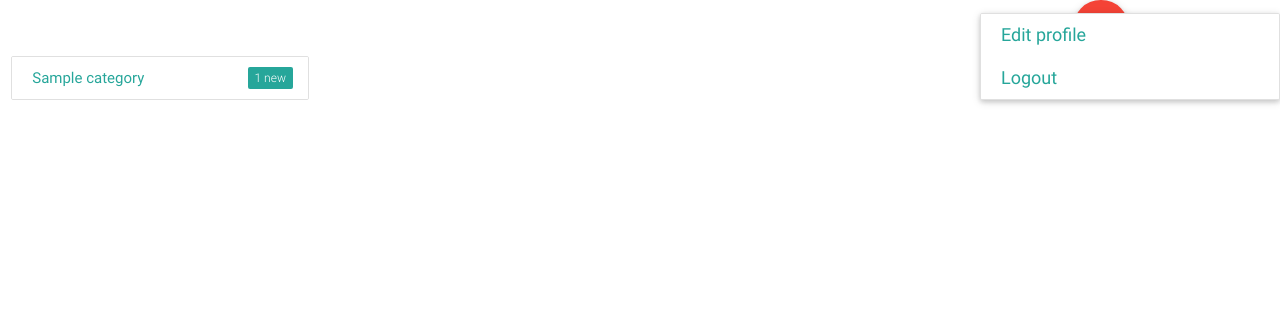
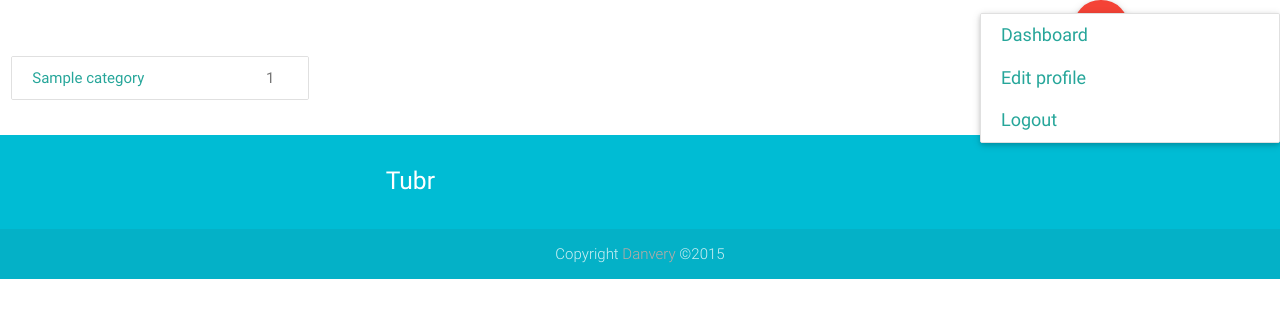
Before and after one commit to andela-vdugeri/learner-tube, a Laravel app: template resources/views/users/dashboard.blade.php in a window 1280 px wide, after a click that opens the changed part. Shown: the part 64-382 px from the top of the page. Run offline with Laravel 8, Linux system fonts and the light colour scheme; the template is opened without the code that fills it: most values are stand-ins (such as "Sample title", 1, 10 or a date in 2020); some libraries are stand-ins or nearby versions.

Commit message:
Add video count to side bar

```diff
--- a/app/AuthenticateUser.php
+++ b/app/AuthenticateUser.php
@@ -53,7 +53,6 @@ class AuthenticateUser {
 	 {
 
 		if(! $hasCode) {
-
 			return $this->getAuthorization($provider);
 		}
 
--- a/app/Http/Controllers/HomeController.php
+++ b/app/Http/Controllers/HomeController.php
@@ -5,6 +5,7 @@ namespace Tubr\Http\Controllers;
 use Tubr\Category;
 use Tubr\Http\Requests;
 use Illuminate\Support\Facades\Auth;
+use Tubr\Repositories\CategoriesRepository;
 use Tubr\Repositories\UserRepository;
 use Tubr\Http\Controllers\Controller;
 
@@ -14,13 +15,14 @@ class HomeController extends Controller
      * @param UserRepository $repo
      * @return \Illuminate\View\View
      */
-     public function index(UserRepository $repo)
+     public function index(CategoriesRepository $repo)
      {
          $user = Auth::user();
 
+
          //get all categories
          $categories = Category::all();
-		 return view('users.dashboard', compact('repo', 'user', 'categories'));
+		 return view('users.dashboard', compact('user', 'categories', 'repo'));
      }
 
 }
--- a/app/Http/Controllers/UserProfileController.php
+++ b/app/Http/Controllers/UserProfileController.php
@@ -35,7 +35,7 @@ class UserProfileController extends Controller
      */
      public function update(Request $request, $id, UploadImage $uploader)
      {
-		$url = "";
+
 		$user = User::find($id);
 
 		if ($request['file']) {
--- a/app/Http/Controllers/WelcomeController.php
+++ b/app/Http/Controllers/WelcomeController.php
@@ -2,6 +2,7 @@
 
 namespace Tubr\Http\Controllers;
 
+use Tubr\Repositories\CategoriesRepository;
 use Tubr\Video;
 use Tubr\Category;
 use Tubr\Http\Requests;
@@ -17,13 +18,13 @@ class WelcomeController extends Controller
      *
      * @return \Illuminate\Http\Response
      */
-     public function index()
+     public function index(CategoriesRepository $repo)
      {
         $categories = Category::all();
 		$videos 	= Video::all();
 		$user 		= Auth::user();
 
-		return view('welcome', compact('categories', 'videos', 'user'));
+		return view('welcome', compact('categories', 'videos', 'user', 'repo'));
      }
 
 	 /**
--- a/resources/views/auth/register.blade.php
+++ b/resources/views/auth/register.blade.php
@@ -52,7 +52,7 @@
 				<div class="col s12 m6 l9">
 				 @foreach($errors->all() as $error)
 					<ul>
-					 <li class="red">{{$error}}</li>
+					 <li class="red-text">{{$error}}</li>
 					</ul>
 				 @endforeach
 				</div>
--- a/resources/views/partials/home-nav.blade.php
+++ b/resources/views/partials/home-nav.blade.php
@@ -5,6 +5,7 @@
 	<li><a href="{{ route('videos.all') }}" class="white-text">Videos</a></li>
 	<li><a class="dropdown-button" href="#!" data-activates="profile" data-beloworigin="true"><img src="{{ $user->avatar_url }}" class="circle left-and-down" width="40" height="40"/></a></li>
 	<ul id="profile" class="dropdown-content collection">
+	 <li><a href="{{ route('dashboard') }}" class="collection-item" id="edit-profile">Dashboard</a></li>
 	 <li><a href="{{ route('profile.edit', $user->id) }}" class="collection-item" id="edit-profile">Edit profile</a></li>
 	 <li><a href="{{ route('auth.logout') }}" class="collection-item">Logout</a></li>
 	</ul>
--- /dev/null
+++ b/resources/views/partials/sidebar.blade.php
@@ -0,0 +1,8 @@
+<div class="collection">
+ @foreach($categories as $category)
+	<a class="collection-item" href="{{ url('categories', $category->id) }}">{{ $category->name }}
+	 <span class="badge">{{ $repo->countVideos($category->id) }}</span>
+	</a>
+ @endforeach
+</div>
+</div>
--- a/resources/views/users/dashboard.blade.php
+++ b/resources/views/users/dashboard.blade.php
@@ -11,22 +11,7 @@
 	 <a class="btn-floating btn-large waves-effect waves-light red right" href="" id="show-form" name="add"><i class="material-icons">add</i></a>
 	</div>
 	 <!-- left side bar -->
-		<div class="collection">
-		 @foreach($categories as $category)
-			<a class="collection-item" href="{{ url('categories', $category->id) }}">{{ $category->name }}<span class=" new badge">1</span></a>
-		 @endforeach
-		</div>
-
-	 <!-- flash session info -->
-	 <div class="col s6 m6 l6">
-		@if(Session::has('info'))
-		 <div id="collection">
-			<a href="{{ url('categories', $category->id) }}" class="collection-item">{{ Session::get('info') }}</a>
-		 </div>
-		@endif
-	 </div>
-	 <!--- end of flash session info -->
-	</div>
+		@include('partials.sidebar')
 	<!-- end of left column -->
 
 	<!-- start of right column -->
@@ -72,6 +57,15 @@
 	<!-- end of video upload form -->
 
 	<div class="col s8 m8 l8" id="videos">
+	 <!-- flash session info -->
+	 <div class="col s6 m6 l6">
+		@if(Session::has('info'))
+		 <div id="collection">
+			<a href="#" class="collection-item">{{ Session::get('info') }}</a>
+		 </div>
+		@endif
+	 </div>
+	 <!--- end of flash session info -->
 	 <div class="section"></div>
 	 @foreach($user->videos as $video)
 		<div class="col s3 m3 l3 hide-long-text">
@@ -88,10 +82,8 @@
 	</div>
  </div>
 
-
-
 @endsection
 
-{{--@section('footer')--}}
-	{{--@include('partials.footer')--}}
-{{--@endsection--}}
+@section('footer')
+	@include('partials.footer')
+@endsection
--- a/resources/views/welcome.blade.php
+++ b/resources/views/welcome.blade.php
@@ -37,7 +37,7 @@
 		<div class="col s3 m3 l3">
 		 <div class="collection">
 			@foreach($categories as $category)
-				<a href="{{ url('categories', $category->id) }}" class="collection-item">{{ $category->name }}</a>
+				<a href="{{ url('categories', $category->id) }}" class="collection-item">{{ $category->name }}<span class="badge black-text">{{ $repo->countVideos($category->id) }}</span></a>
 			@endforeach
 		 </div>
 		</div>
```
Also changed, not shown: app/Http/Controllers/VideoController.php (+4 -9 lines), app/Repositories/CategoriesRepository.php (+9 -2 lines), tests/EditProfileTest.php (+0 -19 lines), storage/database.sqlite.
